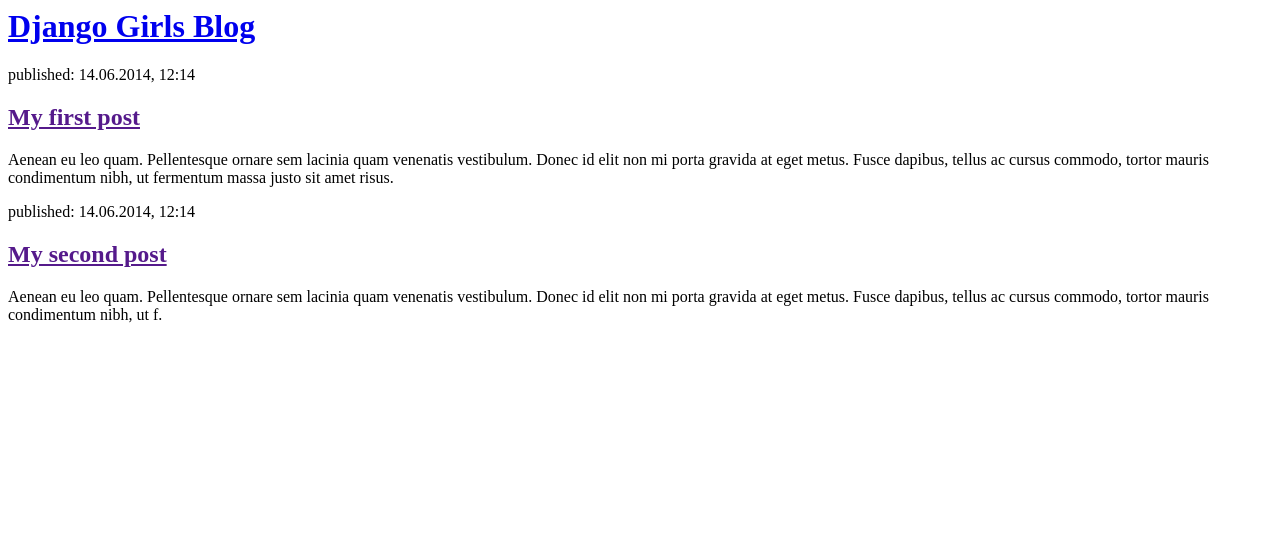
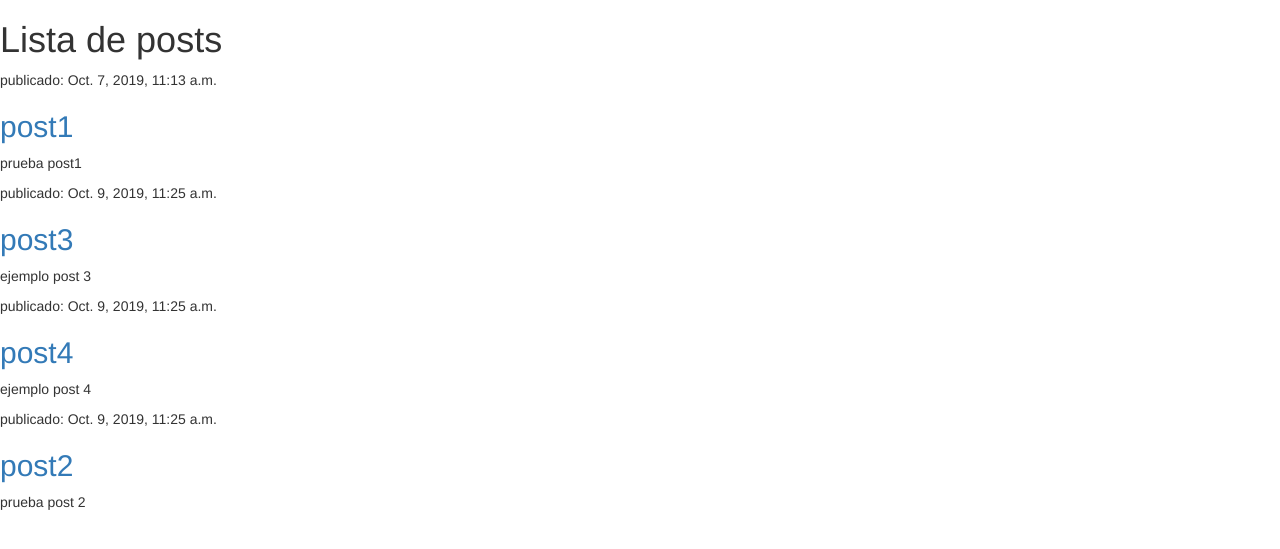
Before and after one commit to DarkMasterKiefer/mysite, a Django app: page / in a window 1280 px wide. Shown: the top 549 px of the page. Run offline with Django 3.2, Linux system fonts and the light colour scheme; data comes from the database, SQL or seed files in the repository; both versions use the stored data as it was after the commit; some libraries are stand-ins or nearby versions.

Commit message:
Avances clase 09/10/2019

```diff
--- /dev/null
+++ b/blog/static/css/blog.css
@@ -0,0 +1,3 @@
+h1 a {
+    color: #FCA205;
+}
--- a/blog/templates/blog/post_list.html
+++ b/blog/templates/blog/post_list.html
@@ -1,22 +1,21 @@
+{% load staticfiles %}
 <html>
     <head>
         <title>Django Girls blog</title>
+        <link rel="stylesheet" href="//maxcdn.bootstrapcdn.com/bootstrap/3.2.0/css/bootstrap.min.css">
+        <link rel="stylesheet" href="//maxcdn.bootstrapcdn.com/bootstrap/3.2.0/css/bootstrap-theme.min.css">
+        <link rel="stylesheet" href="{% static 'css/blog.css' %}">
+
     </head>
     <body>
-        <div>
-            <h1><a href="/">Django Girls Blog</a></h1>
-        </div>
+        <h1>Lista de posts</h1>
+        {% for post in posts %}
+            <div>
+                <p> publicado: {{ post.published_date }}</p>
+                <h2><a href="">{{ post.title }}</a></h2>
+                <p>{{ post.text|linebreaksbr }}</p>
+            </div>
+        {% endfor %}
 
-        <div>
-            <p>published: 14.06.2014, 12:14</p>
-            <h2><a href="">My first post</a></h2>
-            <p>Aenean eu leo quam. Pellentesque ornare sem lacinia quam venenatis vestibulum. Donec id elit non mi porta gravida at eget metus. Fusce dapibus, tellus ac cursus commodo, tortor mauris condimentum nibh, ut fermentum massa justo sit amet risus.</p>
-        </div>
-
-        <div>
-            <p>published: 14.06.2014, 12:14</p>
-            <h2><a href="">My second post</a></h2>
-            <p>Aenean eu leo quam. Pellentesque ornare sem lacinia quam venenatis vestibulum. Donec id elit non mi porta gravida at eget metus. Fusce dapibus, tellus ac cursus commodo, tortor mauris condimentum nibh, ut f.</p>
-        </div>
     </body>
 </html>
--- a/blog/views.py
+++ b/blog/views.py
@@ -1,5 +1,8 @@
 from django.shortcuts import render
+from django.utils import timezone
+from .models import Post
 
 # Create your views here.
 def post_list(request):
-    return render(request, 'blog/post_list.html', {})
+    posts = Post.objects.filter(published_date__lte=timezone.now()).order_by('published_date')
+    return render(request, 'blog/post_list.html', {'posts': posts})
```
Also changed, not shown: db.sqlite3.
